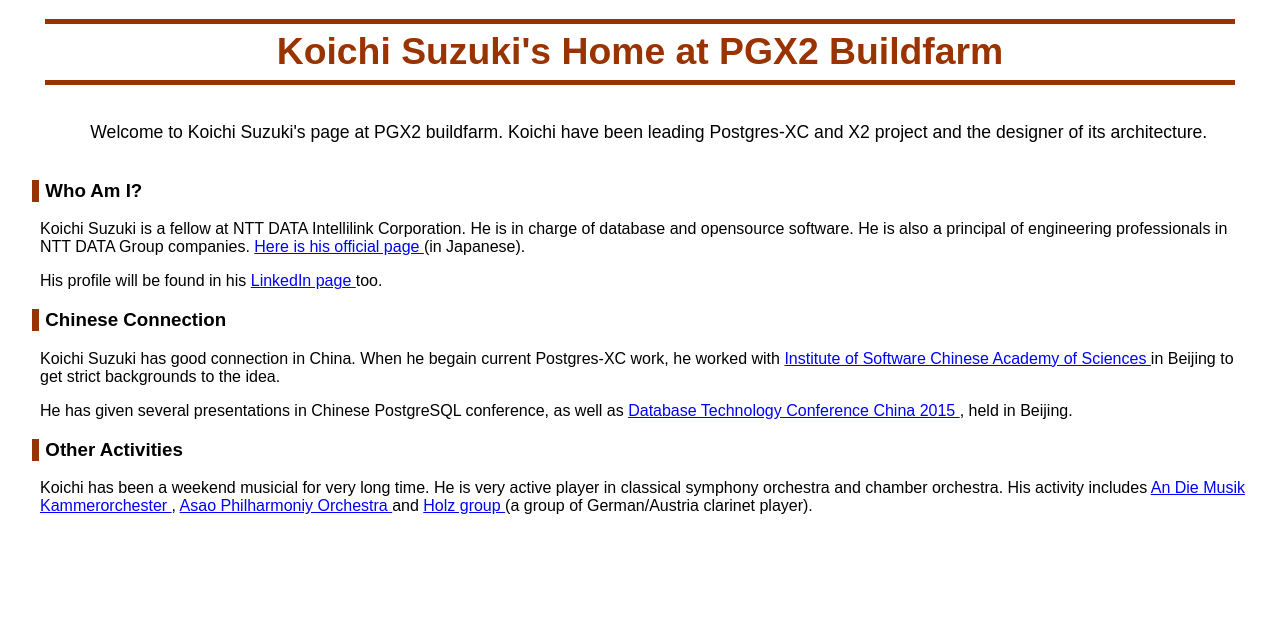
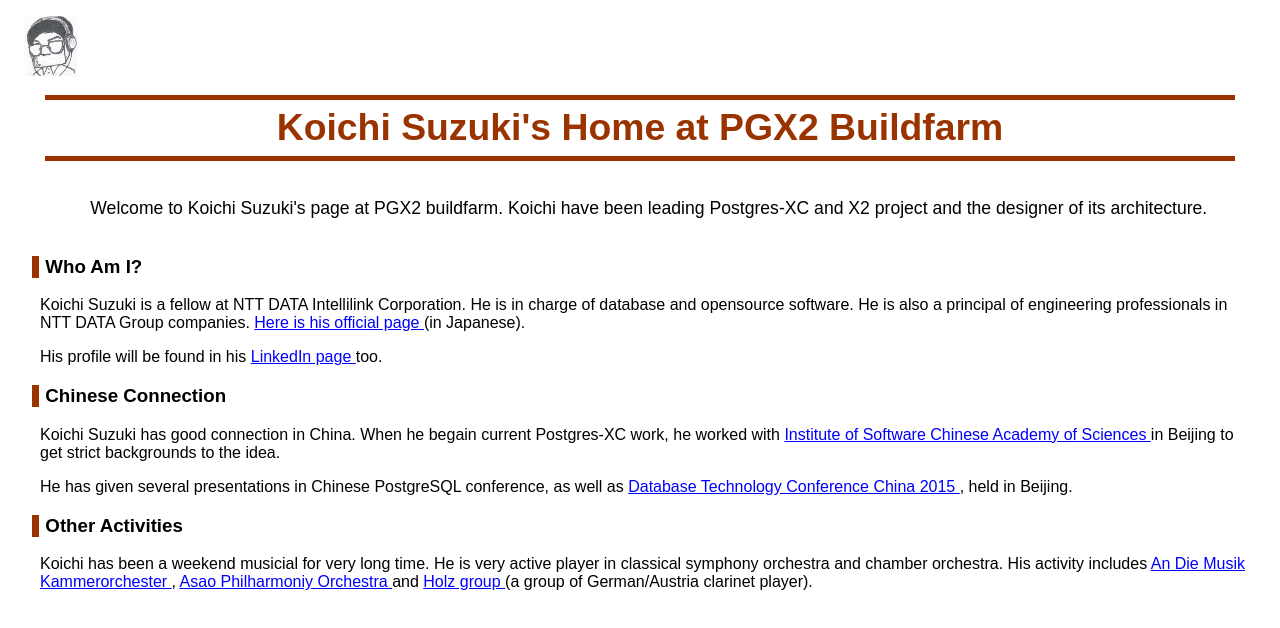
Before and after one commit to koichi-szk/buildfarm_home, a plain HTML site: page index.html in a window 1280 px wide. Drawn offline with Linux system fonts and the light colour scheme.

Commit message:
Adding my avatar to the page.
	new file:   MyPicture_smallest.jpg
	modified:   index.html
	modified:   pgx2_1.css

```diff
--- a/index.html
+++ b/index.html
@@ -17,7 +17,12 @@
 		<title>Koichi Suzuki's Page at PGX2 Buildfarm</title>
 	</head>
 	<!-- ---- Main Body -->
-	<h1 class="main">Koichi Suzuki's Home at PGX2 Buildfarm</h2>
+	<p>
+		<img class="vmid" src="MyPicture_smallest.jpg" height="60pt">&emsp;
+	</p>
+	<h1 class="main">
+		Koichi Suzuki's Home at PGX2 Buildfarm
+	</h1>
 		<p class="main">
 			Welcome to Koichi Suzuki's page at PGX2 buildfarm.
 			Koichi have been leading Postgres-XC and X2 project and
--- a/pgx2_1.css
+++ b/pgx2_1.css
@@ -1,4 +1,5 @@
 *  {font-family:Arial;}
+.vmid {vertical-align:middle}
 h1 {color:darkmagenta;
     font-size:28pt;}
 h1.main {color:#993300;
```
Also changed, not shown: MyPicture_smallest.jpg (added).
